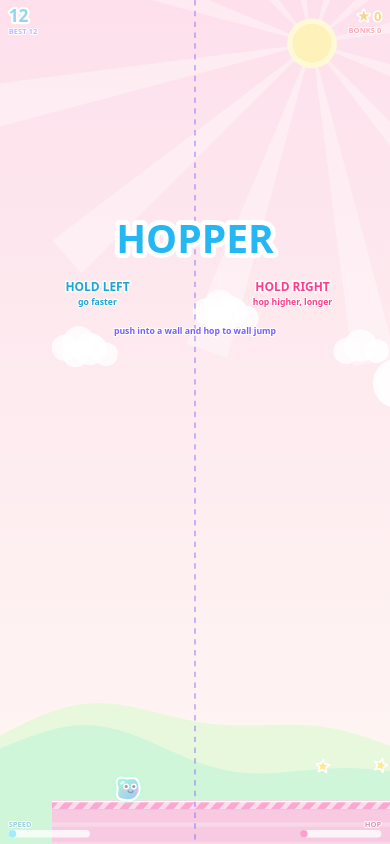
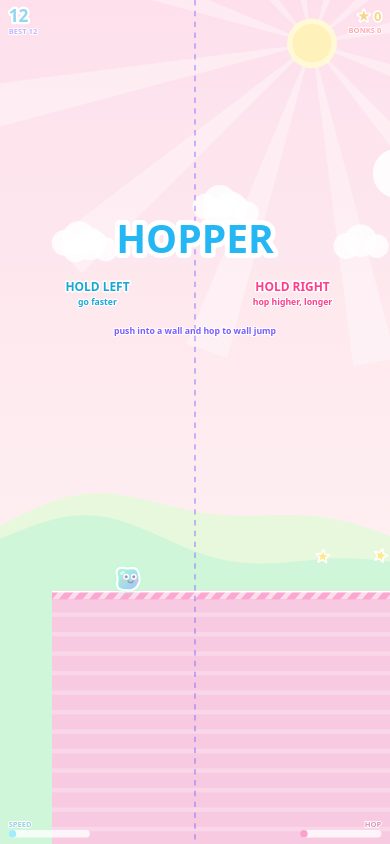
Before and after one commit to sudosilo/2026-11-25-green-hopper, a plain HTML site: page index.html in a window 390 px wide. Drawn offline with Linux system fonts and the light colour scheme; animation ran at ten frames a second.

Commit message:
hopper v6: ground sits at 70 percent height on tall screens, lighter canvas resolution
Co-Authored-By: Claude Opus 5.5 <noreply@anthropic.com>
Claude-Session: https://claude.ai/code/session_01HDtiwyEaitE1H8ALmi2uad

```diff
--- a/index.html
+++ b/index.html
@@ -12,13 +12,16 @@ canvas{display:block;width:100vw;height:100vh}
 <body>
 <canvas id="c"></canvas>
 <script>
-// GREEN PHONE EDIT: HOPPER v5, endless side scroller with templated kinetic obstacles, zones, combos
+// GREEN PHONE EDIT: HOPPER v6, endless side scroller with templated kinetic obstacles, zones, combos
 (()=>{
 const cv=document.getElementById('c'),g=cv.getContext('2d');
 const VH=540,GROUND=460;
 let S=1,VW=960,viewH=540;
-function resize(){const d=Math.min(window.devicePixelRatio||1,2);cv.width=innerWidth*d;cv.height=innerHeight*d;S=Math.min(cv.height/VH,cv.width/720);VW=cv.width/S;viewH=cv.height/S;}
+function resize(){const d=Math.min(window.devicePixelRatio||1,1.5);cv.width=innerWidth*d;cv.height=innerHeight*d;S=Math.min(cv.height/VH,cv.width/720);VW=cv.width/S;viewH=cv.height/S;}
 addEventListener('resize',resize);resize();
+// GREEN PHONE EDIT: on tall phone screens the ground sits at 70 percent height instead of the very bottom
+const yOffNow=()=>Math.max(0,Math.min(viewH-VH,viewH*.7-GROUND));
+const visBottom=()=>camY-yOffNow()+viewH+40;
 
 // GREEN PHONE EDIT: tuning knobs, change feel here
 const T={gravity:2300,jumpV:780,holdGrav:0.45,maxHold:0.45,cutMul:0.5,cruise:200,maxSpeed:640,accel:520,decel:260,wallSlide:140,wallJumpV:740,wallKick:520,kickDecay:7,coyote:0.1,buffer:0.13,hitKick:520,hitUp:520,invuln:0.9};
@@ -354,7 +357,7 @@ function step(dt){
  comboT=Math.max(0,comboT-dt);if(comboT===0)comboN=0;
  const sf=(P.speed-T.cruise)/(T.maxSpeed-T.cruise);
  const tx=P.x-VW*(.3-sf*.1);camX+=(tx-camX)*Math.min(1,dt*8);
- const ty=Math.min(0,P.y+(viewH-VH)-viewH*.45);camY+=(ty-camY)*Math.min(1,dt*6);
+ const ty=Math.min(0,P.y+yOffNow()-viewH*.45);camY+=(ty-camY)*Math.min(1,dt*6);
  shakeA*=Math.exp(-8*dt);flashA*=Math.exp(-4*dt);
  const th=themeAt(P.x).hue;let dh=((th-skyHue+540)%360)-180;skyHue=(skyHue+dh*Math.min(1,dt*1.5)+360)%360;
  const z=Math.floor(Math.max(0,P.x)/ZONE_LEN);if(z>zoneN){zoneN=z;banner={text:'ZONE '+(z+1)+': '+themeAt(P.x).name,t:0};flashA=.7;sfx('zone');}
@@ -370,7 +373,7 @@ function angryFace(cx,ey,w){const er=Math.min(11,w*.14),ex1=cx-w*.2,ex2=cx+w*.2,
  for(const ex of[ex1,ex2]){g.fillStyle='#fff';circle(ex,ey,er);g.fillStyle='#2a1640';circle(ex+Math.cos(ang)*er*.45,ey+Math.sin(ang)*er*.45,er*.5);}
  g.strokeStyle='#2a1640';g.lineWidth=4;g.lineCap='round';g.beginPath();g.moveTo(ex1-er,ey-er-7);g.lineTo(ex1+er,ey-er+1);g.moveTo(ex2+er,ey-er-7);g.lineTo(ex2-er,ey-er+1);g.stroke();
  g.beginPath();g.moveTo(cx-w*.2,ey+er+10);for(let i=1;i<=4;i++)g.lineTo(cx-w*.2+i*w*.1,ey+er+(i%2?4:10));g.stroke();}
-function floorBody(s,h){g.fillStyle=`hsl(${h},75%,74%)`;g.fillRect(s.x,s.y,s.w,s.h);g.fillStyle=`hsl(${h},75%,80%)`;for(let yy=s.y+40;yy<VH+60;yy+=36)g.fillRect(s.x,yy,s.w,8);}
+function floorBody(s,h){g.fillStyle=`hsl(${h},75%,74%)`;g.fillRect(s.x,s.y,s.w,s.h);g.fillStyle=`hsl(${h},75%,80%)`;for(let yy=s.y+40,ye=Math.min(s.y+s.h,visBottom());yy<ye;yy+=36)g.fillRect(s.x,yy,s.w,8);}
 
 function drawSolid(s,p){
  if(s.kind==='hidden')return;
@@ -395,14 +398,14 @@ function drawSolid(s,p){
  if(s.kind==='piston'){const gr=g.createLinearGradient(s.x,0,s.x+s.w,0);gr.addColorStop(0,'#c9d6ff');gr.addColorStop(.5,'#ffffff');gr.addColorStop(1,'#a9b8f0');g.fillStyle=gr;g.fillRect(s.x+10,s.y+20,s.w-20,VH-s.y);
   g.fillStyle=`hsl(${(p.hue+180)%360},90%,62%)`;rr(s.x,s.y,s.w,24,8);g.fill();g.strokeStyle='#fff';g.lineWidth=3;g.stroke();return;}
  if(s.kind==='cannon')return;
- if(s.kind==='pillar'){const gr=g.createLinearGradient(s.x,0,s.x+s.w,0);gr.addColorStop(0,`hsl(${s.hue},90%,70%)`);gr.addColorStop(1,`hsl(${s.hue+40},85%,62%)`);g.fillStyle=gr;const vb=Math.min(s.y+s.h,camY+VH+60);g.fillRect(s.x,s.y,s.w,vb-s.y);
+ if(s.kind==='pillar'){const gr=g.createLinearGradient(s.x,0,s.x+s.w,0);gr.addColorStop(0,`hsl(${s.hue},90%,70%)`);gr.addColorStop(1,`hsl(${s.hue+40},85%,62%)`);g.fillStyle=gr;const vb=Math.min(s.y+s.h,visBottom());g.fillRect(s.x,s.y,s.w,vb-s.y);
   g.fillStyle='rgba(255,255,255,.5)';for(let yy=s.y+30;yy<vb;yy+=50)for(let xx=s.x+16;xx<s.x+s.w-20;xx+=34)g.fillRect(xx,yy,16,22);
   g.fillStyle='#fff';g.fillRect(s.x,s.y,s.w,6);return;}
  if(s.kind==='island'){g.fillStyle='#c9a3ff';g.beginPath();g.moveTo(s.x,s.y+10);g.lineTo(s.x+s.w,s.y+10);g.lineTo(s.x+s.w*.6,s.y+60);g.lineTo(s.x+s.w*.4,s.y+50);g.closePath();g.fill();
   g.fillStyle='#7be08a';rr(s.x,s.y,s.w,20,10);g.fill();g.strokeStyle='#fff';g.lineWidth=3;g.stroke();return;}
 }
-function drawRamp(r,p){const h=p.hue;g.save();g.beginPath();g.moveTo(r.x,r.y0);g.lineTo(r.x+r.w,r.y1);g.lineTo(r.x+r.w,VH+600);g.lineTo(r.x,VH+600);g.closePath();g.clip();
- floorBody({x:r.x,y:Math.min(r.y0,r.y1),w:r.w,h:VH+600},h);g.restore();
+function drawRamp(r,p){const h=p.hue;g.save();g.beginPath();g.moveTo(r.x,r.y0);g.lineTo(r.x+r.w,r.y1);g.lineTo(r.x+r.w,Math.max(VH+600,visBottom()));g.lineTo(r.x,Math.max(VH+600,visBottom()));g.closePath();g.clip();
+ floorBody({x:r.x,y:Math.min(r.y0,r.y1),w:r.w,h:Math.max(VH+600,visBottom())},h);g.restore();
  g.lineCap='butt';g.strokeStyle=`hsl(${h},90%,60%)`;g.lineWidth=16;g.beginPath();g.moveTo(r.x,r.y0+8);g.lineTo(r.x+r.w,r.y1+8);g.stroke();
  g.strokeStyle='rgba(255,255,255,.6)';g.lineWidth=12;g.setLineDash([10,18]);g.lineDashOffset=-r.x;g.beginPath();g.moveTo(r.x,r.y0+8);g.lineTo(r.x+r.w,r.y1+8);g.stroke();g.setLineDash([]);
  g.strokeStyle='#fff';g.lineWidth=3;g.beginPath();g.moveTo(r.x,r.y0+1);g.lineTo(r.x+r.w,r.y1+1);g.stroke();}
@@ -452,7 +455,7 @@ const BGS={
 function drawBG(){const th=THEMES[Math.floor(Math.max(0,P.x)/ZONE_LEN)%THEMES.length],h=skyHue+Math.sin(time*.3)*12,gr=g.createLinearGradient(0,0,0,viewH);gr.addColorStop(0,`hsl(${h},90%,86%)`);gr.addColorStop(1,`hsl(${h+45},95%,95%)`);g.fillStyle=gr;g.fillRect(0,0,VW,viewH);
  const sx=VW*.8,sy=80;g.save();g.translate(sx,sy);g.rotate(time*.2);g.fillStyle='rgba(255,255,255,.35)';for(let i=0;i<12;i++){g.rotate(Math.PI/6);g.beginPath();g.moveTo(0,0);g.lineTo(600,-40);g.lineTo(600,40);g.fill();}g.restore();
  g.fillStyle='#fff3a6';circle(sx,sy,46);g.fillStyle='#ffe066';circle(sx,sy,36);
- const yOff=viewH-VH;
+ const yOff=yOffNow();
  g.fillStyle='rgba(255,255,255,.85)';for(let i=0;i<7;i++){const x=((i*260-camX*.1)%(VW+300)+VW+300)%(VW+300)-150,y=60+((i*73)%140)+yOff*.5;circle(x,y,24);circle(x+26,y-10,30);circle(x+56,y,22);}
  BGS[th.bg](h,yOff);
  // GREEN PHONE EDIT: altitude sky, sparkles and cloud banks as you climb
@@ -467,7 +470,7 @@ function meter(x,y,w,frac,label,hue,align){g.fillStyle='rgba(255,255,255,.8)';rr
 
 function render(){
  g.setTransform(S,0,0,S,0,0);drawBG();
- const yOff=viewH-VH,shx=(Math.random()-.5)*shakeA,shy=(Math.random()-.5)*shakeA;
+ const yOff=yOffNow(),shx=(Math.random()-.5)*shakeA,shy=(Math.random()-.5)*shakeA;
  g.save();g.translate(-camX+shx,-camY+yOff+shy);
  for(const p of pieces){if(p.x>camX+VW+80||p.x+p.w<camX-80)continue;for(const z of p.zones)if(z.updraft)drawUpdraft(z);for(const r of p.ramps)drawRamp(r,p);for(const s of p.solids)drawSolid(s,p);p.draw(p);for(const rg of p.rings)drawRing(rg);for(const st of p.stars)if(!st.got)drawStar(st);}
  for(const q of parts){const a=1-q.life/q.max;g.globalAlpha=a;g.fillStyle=q.kind==='dust'?`hsl(${q.hue},60%,80%)`:`hsl(${q.hue},100%,62%)`;circle(q.x,q.y,q.kind==='trail'?q.size*a:q.size);}g.globalAlpha=1;
```
